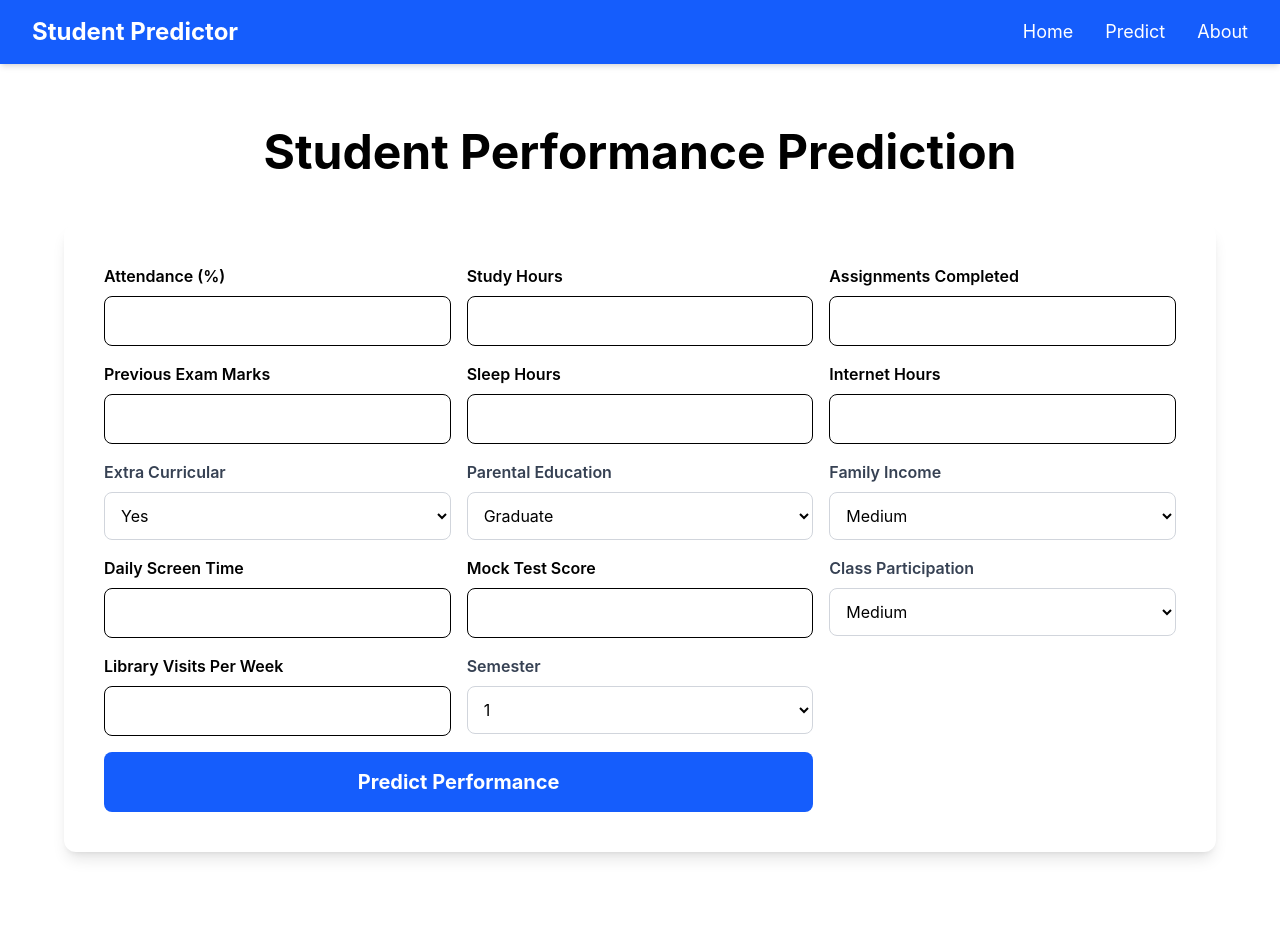
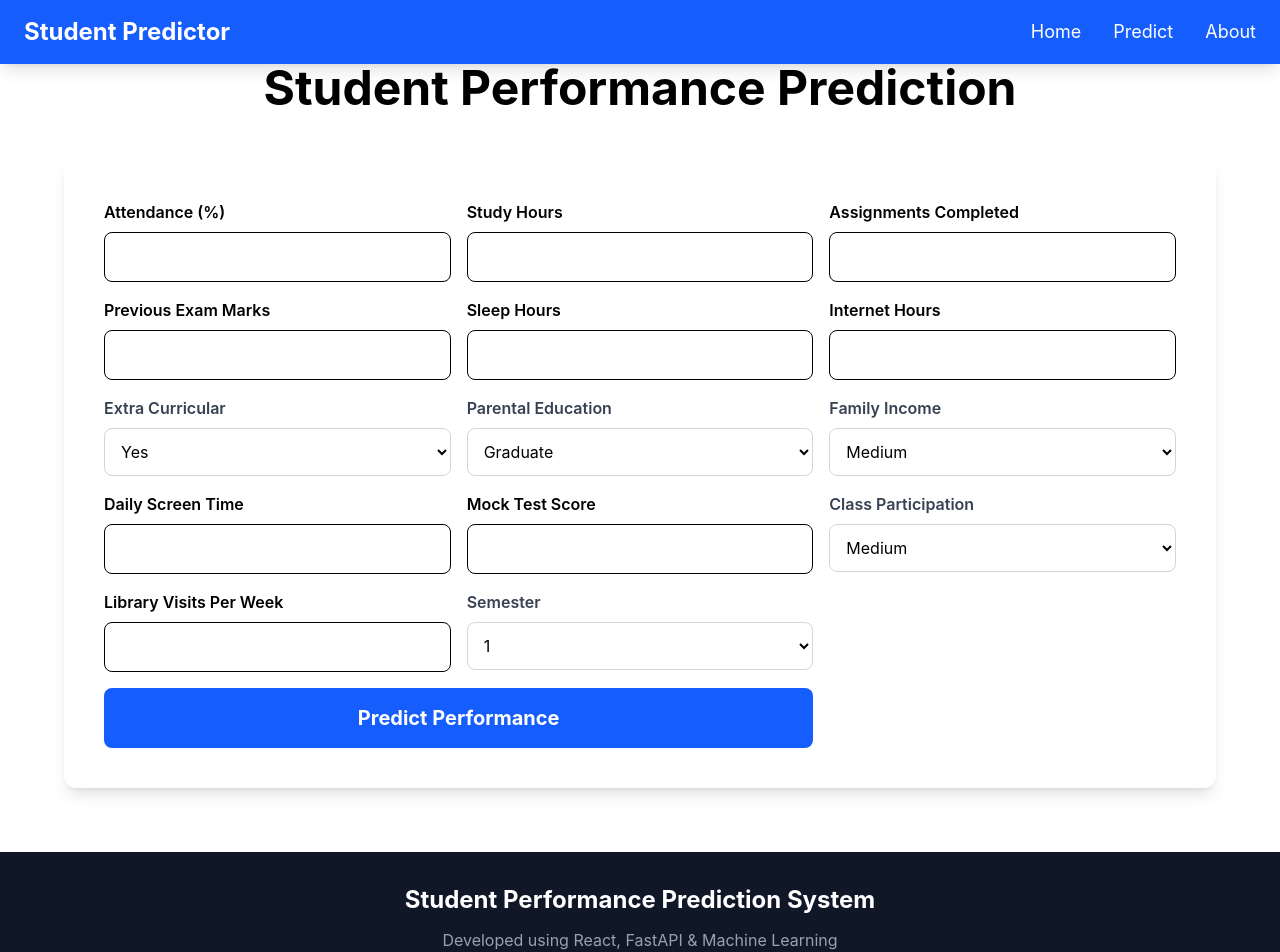
Before and after one commit to may1234567789/student-performance-prediction-model, a React app in the folder Frontend/: page /predict in a window 1280 px wide. Shown: the top 952 px of the page. Before the commit the page ends 916 px from the top, so only its background shows below. Built offline with nearby package versions, Linux system fonts and the light colour scheme; the HTML template or start-up script is replaced by a standard one.

Commit message:
ui changes and imporved the navbar

```diff
--- a/Frontend/src/components/components/Hero.jsx
+++ b/Frontend/src/components/components/Hero.jsx
@@ -1,4 +1,5 @@
 import { Link } from "react-router-dom";
+
 
 function Hero() {
     return (
@@ -52,7 +53,7 @@ function Hero() {
                 <div className="md:w-1/2 flex justify-center">
 
                     <img
-                        src="https://undraw.co/api/illustrations/educator.svg"
+                        src="/herosection1.png"
                         alt="Student Illustration"
                         className="w-full max-w-lg"
                     />
--- a/Frontend/src/components/components/Navbar.jsx
+++ b/Frontend/src/components/components/Navbar.jsx
@@ -2,12 +2,9 @@ import { Link } from "react-router-dom";
 
 function Navbar() {
     return (
-        <nav className="bg-blue-600 text-white shadow-md">
-            <div className="max-w-7xl mx-auto flex justify-between items-center px-8 py-4">
-
-                <h1 className="text-2xl font-bold">
-                    Student Predictor
-                </h1>
+        <nav className="fixed top-0 left-0 w-full bg-blue-600 text-white z-50 shadow-lg">
+            <div className="max-w-7xl mx-auto px-6 py-4 flex justify-between items-center">
+                <h1 className="text-2xl font-bold">Student Predictor</h1>
 
                 <div className="flex gap-8 text-lg">
 
--- a/Frontend/src/components/components/statistics.jsx
+++ b/Frontend/src/components/components/statistics.jsx
@@ -10,7 +10,7 @@ function Statistics() {
                     Project Statistics
                 </h2>
 
-                <div className="grid md:grid-cols-4 gap-8">
+                <div className="grid md:grid-cols-3 gap-8">
 
                     <StatCard
                         value="10K+"
--- a/Frontend/src/pages/Prediction.jsx
+++ b/Frontend/src/pages/Prediction.jsx
@@ -1,8 +1,12 @@
+import Footer from "../components/components/Footer";
+import Navbar from "../components/components/Navbar";
 import PredictionForm from "../components/components/PredictionForm";
 
 function Prediction() {
     return (
-        <><PredictionForm /></>
+        <><PredictionForm />
+            <Footer />
+        </>
 
     );
 }
```
Also changed, not shown: Frontend/public/herosection.png (added), Frontend/public/herosection1.png (added).
